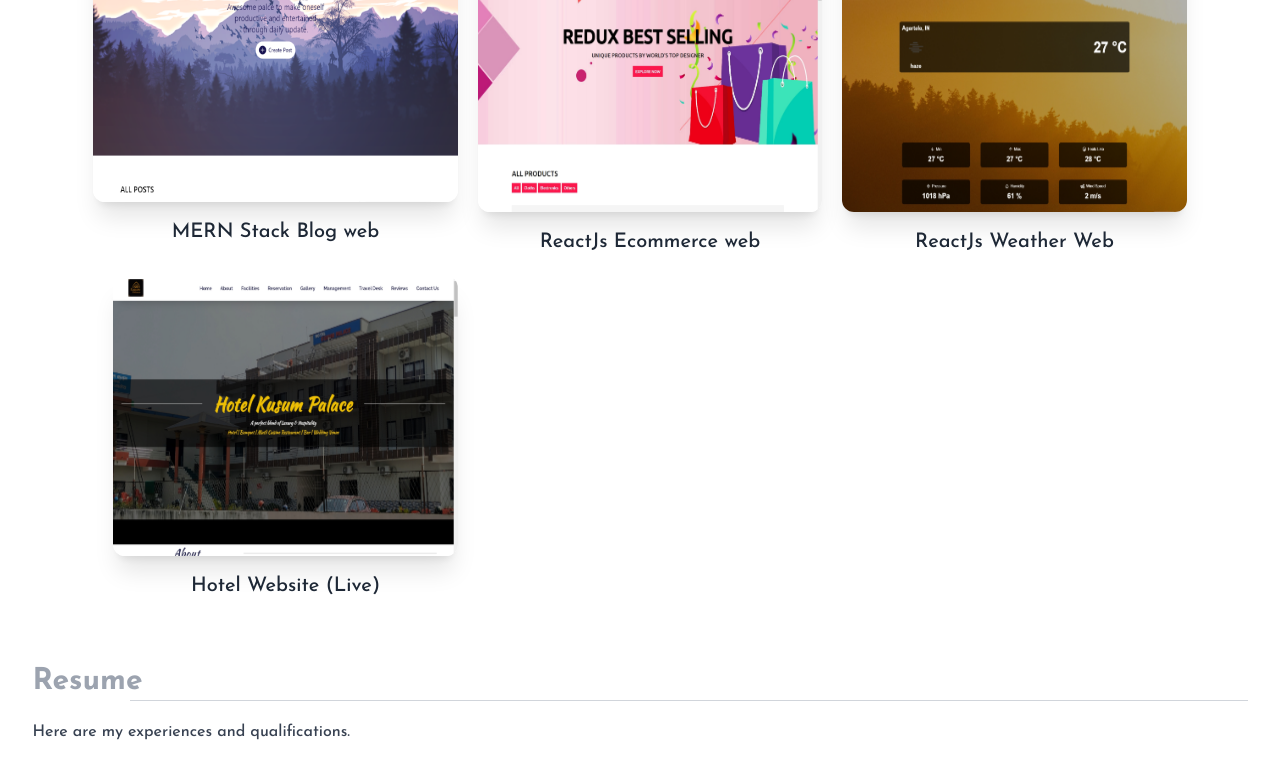
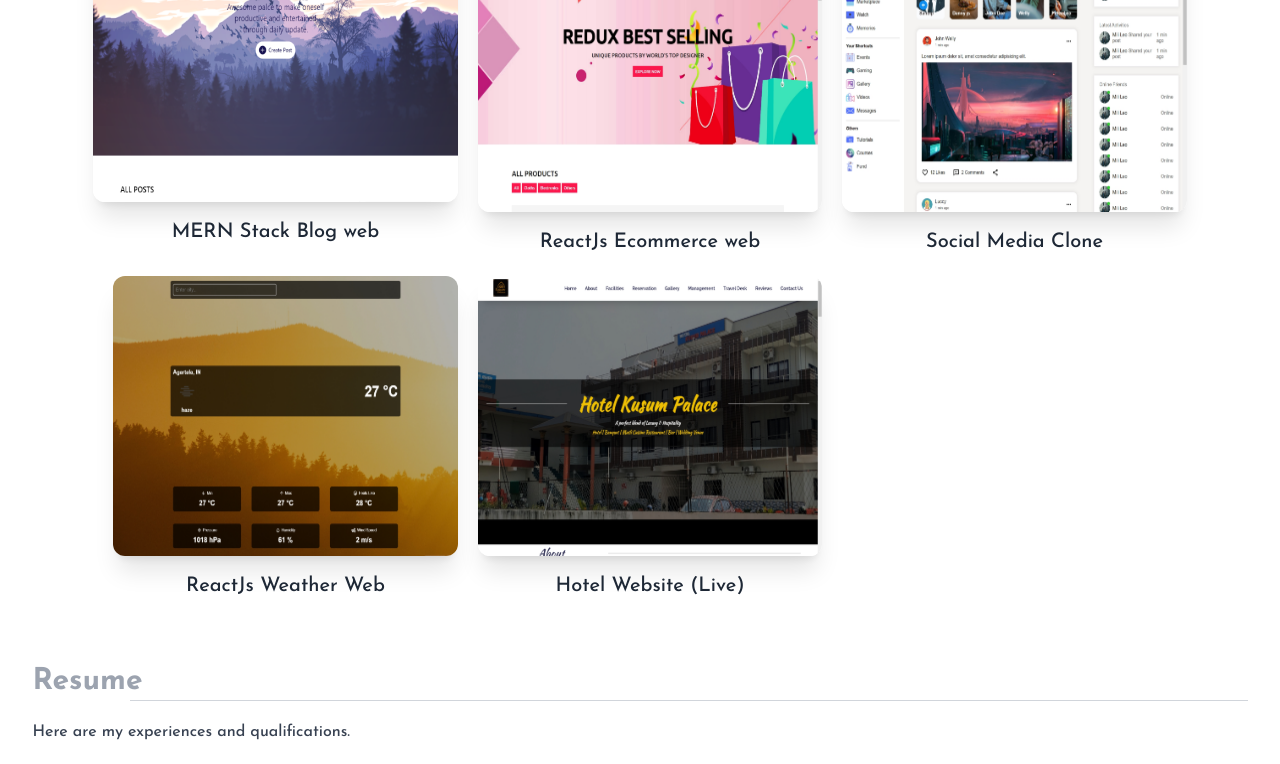
Before and after one commit to sandip-dev07/Portfolio, a React (Vite) app: page / in a window 1280 px wide. Shown: the part 1554-2318 px from the top of the page. Built offline with nearby package versions, Linux system fonts and the light colour scheme.

Commit message:
Update code

```diff
--- a/src/chip/WorkCard.jsx
+++ b/src/chip/WorkCard.jsx
@@ -7,7 +7,7 @@ import { Link } from "react-router-dom";
 
 const WorkCard = () => {
   const reversedData = [...data]
-    .filter((item, id) => id !== 1 && id !== 3 && id != 4)
+    .filter((item, id) => id !== 1 && id != 4)
     .reverse();
 
   return (
--- a/src/data/data.js
+++ b/src/data/data.js
@@ -34,6 +34,7 @@ export const data = [
     id: 4,
     img: project4,
     title: "Social Media Clone",
+    desc: "This is a web application clone of a social media platform, built using React JS, CSS, and Material UI.",
     link: "https://reactjs-social.netlify.app/",
     git: "",
   },
```
